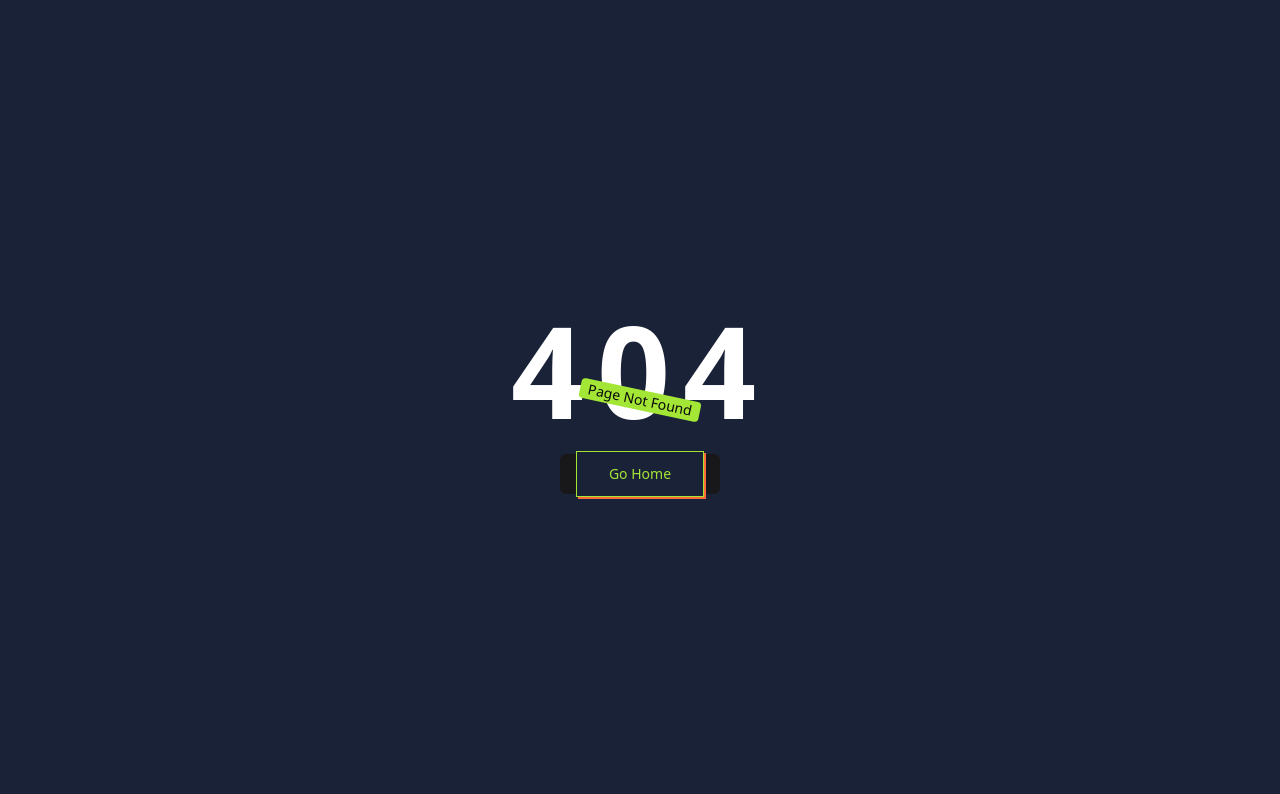
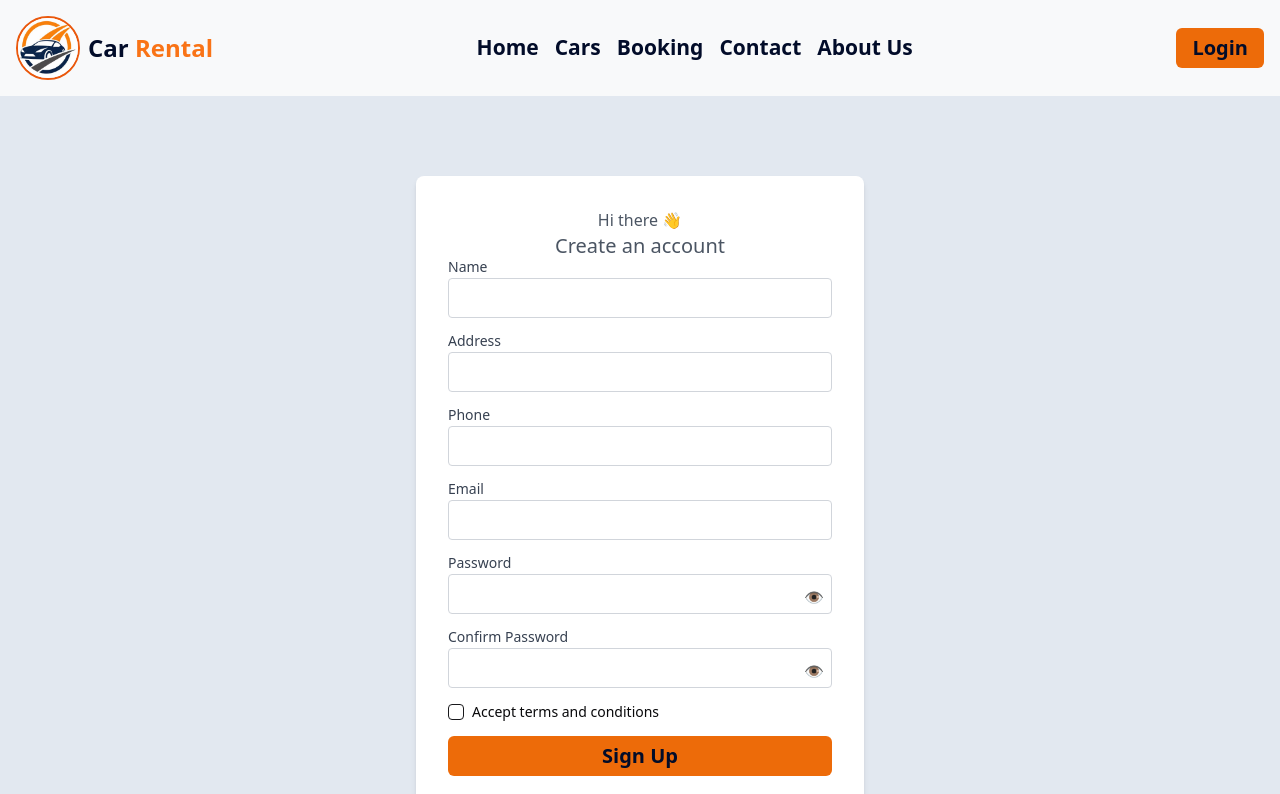
Before and after one commit to shahnewaj12008044/car-rental-reservation-frontend, a React (Vite) app: page /register in a window 1280 px wide. Before the commit this address had no page. Shown: the top 794 px of the page. Built offline with nearby package versions, Linux system fonts and the light colour scheme.

Commit message:
register is done

```diff
--- a/package.json
+++ b/package.json
@@ -10,7 +10,9 @@
     "preview": "vite preview"
   },
   "dependencies": {
+    "@hookform/resolvers": "^3.9.0",
     "@lordicon/react": "^1.10.0",
+    "@radix-ui/react-checkbox": "^1.1.2",
     "@radix-ui/react-dialog": "^1.1.1",
     "@radix-ui/react-label": "^2.1.0",
     "@radix-ui/react-popover": "^1.1.1",
@@ -41,7 +43,8 @@
     "redux-persist": "^6.0.0",
     "slick-carousel": "^1.8.1",
     "tailwind-merge": "^2.5.2",
-    "tailwindcss-animate": "^1.0.7"
+    "tailwindcss-animate": "^1.0.7",
+    "zod": "^3.23.8"
   },
   "devDependencies": {
     "@eslint/js": "^9.9.0",
--- a/src/Pages/Auth/Login/Login.tsx
+++ b/src/Pages/Auth/Login/Login.tsx
@@ -11,7 +11,7 @@ import { useState } from "react";
 
 import { FieldValues, SubmitHandler, useForm } from "react-hook-form";
 import toast from "react-hot-toast";
-import { useNavigate } from "react-router-dom";
+import { Link, useNavigate } from "react-router-dom";
 
 const Login = () => {
   const {
@@ -92,7 +92,7 @@ const Login = () => {
       <div className="text-sm text-center mt-4">
         <h2>
           Don't have an account yet?{" "}
-          <span className="text-orange-600 ">sign-up</span>
+        <Link to = '/register'>  <span className="text-orange-600 ">sign-up</span></Link>
         </h2>
 
       </div>
--- /dev/null
+++ b/src/Pages/Register/Register.tsx
@@ -0,0 +1,233 @@
+/* eslint-disable @typescript-eslint/no-explicit-any */
+import { useState } from "react";
+import { z } from "zod";
+import {
+  useForm,
+  Controller,
+  SubmitHandler,
+  FieldValues,
+} from "react-hook-form";
+import { zodResolver } from "@hookform/resolvers/zod";
+import { Checkbox } from "@/components/ui/checkbox";
+import { Button } from "@/components/ui/button";
+import { Link, useNavigate } from "react-router-dom";
+
+import toast from "react-hot-toast";
+import { Input } from "@/components/ui/input";
+import { Label } from "@/components/ui/label";
+import { useSignupMutation } from "@/redux/features/Auth/AuthApi";
+
+const registrationSchema = z
+  .object({
+    name: z.string().min(3, "Name must be at least 3 characters long"),
+    address: z.string(),
+    phone: z.string(),
+    email: z.string().email("Invalid email address"),
+    password: z.string().min(6, "Password must be at least 6 characters long"),
+    confirmPassword: z.string(),
+    checkbox: z
+      .boolean()
+      .default(false)
+      .refine((value) => value === true, {
+        message: "You must agree to the terms and conditions",
+      }),
+  })
+  .refine((data) => data.password === data.confirmPassword, {
+    path: ["confirmPassword"],
+    message: "Passwords do not match",
+  });
+
+const Register = () => {
+  const {
+    control,
+    register,
+    handleSubmit,
+    reset,
+    formState: { errors },
+  } = useForm({
+    resolver: zodResolver(registrationSchema),
+    mode: "onChange",
+  });
+
+  const [showPassword, setShowPassword] = useState(false);
+  const [createUser] = useSignupMutation();
+  const navigate = useNavigate();
+
+  const onSubmit: SubmitHandler<FieldValues> = async (data) => {
+    const userData = {
+      name: data.name,
+      email: data.email,
+      password: data.password,
+      address: data.address,
+      phone: data.phone,
+      role: "user",
+    };
+
+    const res = await createUser(userData);
+    // console.log(res);
+    if (res?.data?.success) {
+      toast.success(res.data?.message);
+      reset();
+      navigate("/login");
+    } else {
+      // toast.error(error?.data?.message)
+      toast.error(res?.error?.data?.message);
+    }
+  };
+
+  return (
+    <div className="max-w-md mx-auto bg-white p-8 rounded-lg shadow-md mt-20 mb-10">
+      <section className="text-center">
+        <h1 className="header text-gray-600">
+          Hi there <span className="animate-waving-hand">👋</span>
+        </h1>
+        <p className="text-xl text-gray-600">Create an account</p>
+      </section>
+      <form onSubmit={handleSubmit(onSubmit)}>
+        {/* name */}
+        <div className="mb-4">
+          <Label className="block text-gray-700">Name</Label>
+          <Input
+            type="text"
+            {...register("name")}
+            className="w-full p-2 border border-gray-300 rounded mt-1"
+          />
+          {errors.name && typeof errors.name.message === "string" && (
+            <p className="text-red-500 text-sm">{errors.name.message}</p>
+          )}
+        </div>
+        {/* address */}
+        <div className="mb-4">
+          <Label className="block text-gray-700">Address</Label>
+          <Input
+            type="text"
+            {...register("address")}
+            className="w-full p-2 border border-gray-300 rounded mt-1"
+          />
+          {errors.address && typeof errors.address.message === "string" && (
+            <p className="text-red-500 text-sm">{errors.address.message}</p>
+          )}
+        </div>
+        {/* phone */}
+        <div className="mb-4">
+          <Label className="block text-gray-700">Phone</Label>
+          <Input
+            type="text"
+            {...register("phone")}
+            className="w-full p-2 border border-gray-300 rounded mt-1"
+          />
+          {errors.phone && typeof errors.phone.message === "string" && (
+            <p className="text-red-500 text-sm">{errors.phone.message}</p>
+          )}
+        </div>
+
+        {/* email */}
+        <div className="mb-4">
+          <Label className="block text-gray-700">Email</Label>
+          <Input
+            type="email"
+            {...register("email")}
+            className="w-full p-2 border border-gray-300 rounded mt-1"
+          />
+          {errors.email && typeof errors.email.message === "string" && (
+            <p className="text-red-500 text-sm">{errors.email.message}</p>
+          )}
+        </div>
+
+        {/* pass */}
+        <div className="mb-4 relative">
+          <Label className="block text-gray-700">Password</Label>
+          <Input
+            type={showPassword ? "text" : "password"}
+            {...register("password")}
+            className="w-full p-2 border border-gray-300 rounded mt-1"
+          />
+          {errors.password && typeof errors.password.message === "string" && (
+            <p className="text-red-500 text-sm">{errors.password.message}</p>
+          )}
+
+          <p
+            className="absolute mt-3 right-2 top-1/2 transform -translate-y-1/2 text-gray-600"
+            onClick={() => setShowPassword(!showPassword)}
+          >
+            {showPassword ? "🙈" : "👁️"}
+          </p>
+        </div>
+        {/* confirm pass */}
+        <div className="mb-4 relative">
+          <Label className="block text-gray-700">Confirm Password</Label>
+          <Input
+            type={showPassword ? "text" : "password"}
+            {...register("confirmPassword")}
+            className="w-full p-2 border border-gray-300 rounded mt-1"
+          />
+          {errors.confirmPassword &&
+            typeof errors.confirmPassword.message === "string" && (
+              <p className="text-red-500 text-sm">
+                {errors.confirmPassword.message}
+              </p>
+            )}
+
+          <p
+            className="absolute mt-3 right-2 top-1/2 transform -translate-y-1/2 text-gray-600"
+            onClick={() => setShowPassword(!showPassword)}
+          >
+            {showPassword ? "🙈" : "👁️"}
+          </p>
+        </div>
+        {/* check box */}
+        <div className="mb-4 flex items-center space-x-2">
+          <Controller
+            name="checkbox"
+            control={control}
+            render={({ field }) => (
+              <Checkbox
+                id="terms"
+                {...field}
+                checked={field.value}
+                onCheckedChange={field.onChange}
+                className="dark:border-black"
+              />
+            )}
+          />
+          <Label
+            htmlFor="terms"
+            className="text-sm font-medium leading-none peer-disabled:cursor-not-allowed peer-disabled:opacity-70 dark:text-gray-600"
+          >
+            Accept terms and conditions
+          </Label>
+        </div>
+        {errors.checkbox && typeof errors.checkbox.message === "string" && (
+          <p className="text-red-500 text-sm">{errors.checkbox.message}</p>
+        )}
+
+        <Button type="submit" className="btn-primary w-full">
+          Sign Up
+        </Button>
+      </form>
+
+      <div className="mt-4 text-center text-sm dark:text-gray-600">
+        Already have an account?{" "}
+        <Link to="/login" className="text-[#FEA633] hover:underline">
+          Sign in
+        </Link>
+      </div>
+      <footer className="mt-6 text-center text-xs text-gray-600">
+        <p>
+          <Link to="/privacy-policy" className="text-[#FEA633] hover:underline">
+            Privacy Policy
+          </Link>{" "}
+          |{" "}
+          <Link
+            to="/terms-of-service"
+            className="text-[#FEA633] hover:underline"
+          >
+            Terms of Service
+          </Link>
+        </p>
+      </footer>
+    </div>
+  );
+};
+
+export default Register;
--- /dev/null
+++ b/src/components/ui/checkbox.tsx
@@ -0,0 +1,28 @@
+import * as React from "react"
+import * as CheckboxPrimitive from "@radix-ui/react-checkbox"
+import { Check } from "lucide-react"
+
+import { cn } from "@/lib/utils"
+
+const Checkbox = React.forwardRef<
+  React.ElementRef<typeof CheckboxPrimitive.Root>,
+  React.ComponentPropsWithoutRef<typeof CheckboxPrimitive.Root>
+>(({ className, ...props }, ref) => (
+  <CheckboxPrimitive.Root
+    ref={ref}
+    className={cn(
+      "peer h-4 w-4 shrink-0 rounded-sm border border-primary ring-offset-background focus-visible:outline-none focus-visible:ring-2 focus-visible:ring-ring focus-visible:ring-offset-2 disabled:cursor-not-allowed disabled:opacity-50 data-[state=checked]:bg-primary data-[state=checked]:text-primary-foreground",
+      className
+    )}
+    {...props}
+  >
+    <CheckboxPrimitive.Indicator
+      className={cn("flex items-center justify-center text-current")}
+    >
+      <Check className="h-4 w-4" />
+    </CheckboxPrimitive.Indicator>
+  </CheckboxPrimitive.Root>
+))
+Checkbox.displayName = CheckboxPrimitive.Root.displayName
+
+export { Checkbox }
--- a/src/main.tsx
+++ b/src/main.tsx
@@ -15,7 +15,7 @@ createRoot(document.getElementById("root")!).render(
     <Provider store={store}>
       <PersistGate loading={null} persistor={persistor}>
         <RouterProvider router={router}></RouterProvider>
-        <Toaster position="top-center" />
+        <Toaster position="bottom-right" />
       </PersistGate>
     </Provider>
   </StrictMode>
--- a/src/routes/index.tsx
+++ b/src/routes/index.tsx
@@ -10,6 +10,7 @@ import Login from "@/Pages/Auth/Login/Login";
 import ProtectedRoute from "@/components/shared/ProtectedRoute";
 import UserDashboard from "@/Pages/Dashboard/user/UserDashboard";
 import AdminDashboard from "@/Pages/Dashboard/admin/AdminDashboard";
+import Register from "@/Pages/Register/Register";
 
 const router = createBrowserRouter([
   {
@@ -45,6 +46,10 @@ const router = createBrowserRouter([
         path: "/login",
         element: <Login />,
       },
+      {
+        path: "/register",
+        element: <Register />,
+      },
     ],
   },
   {
```
Also changed, not shown: 1 other file (tests, documents, lock files or other folders).
